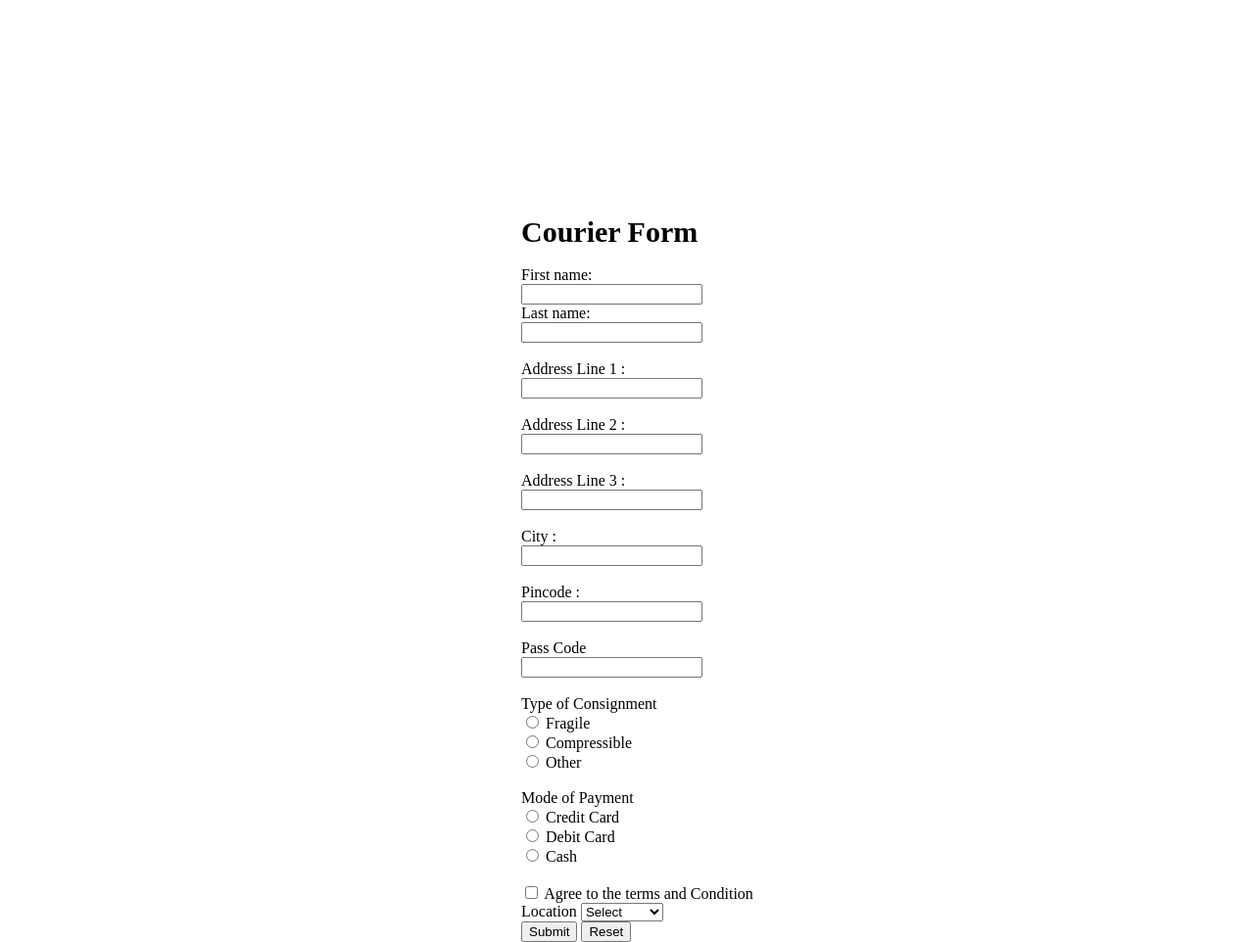
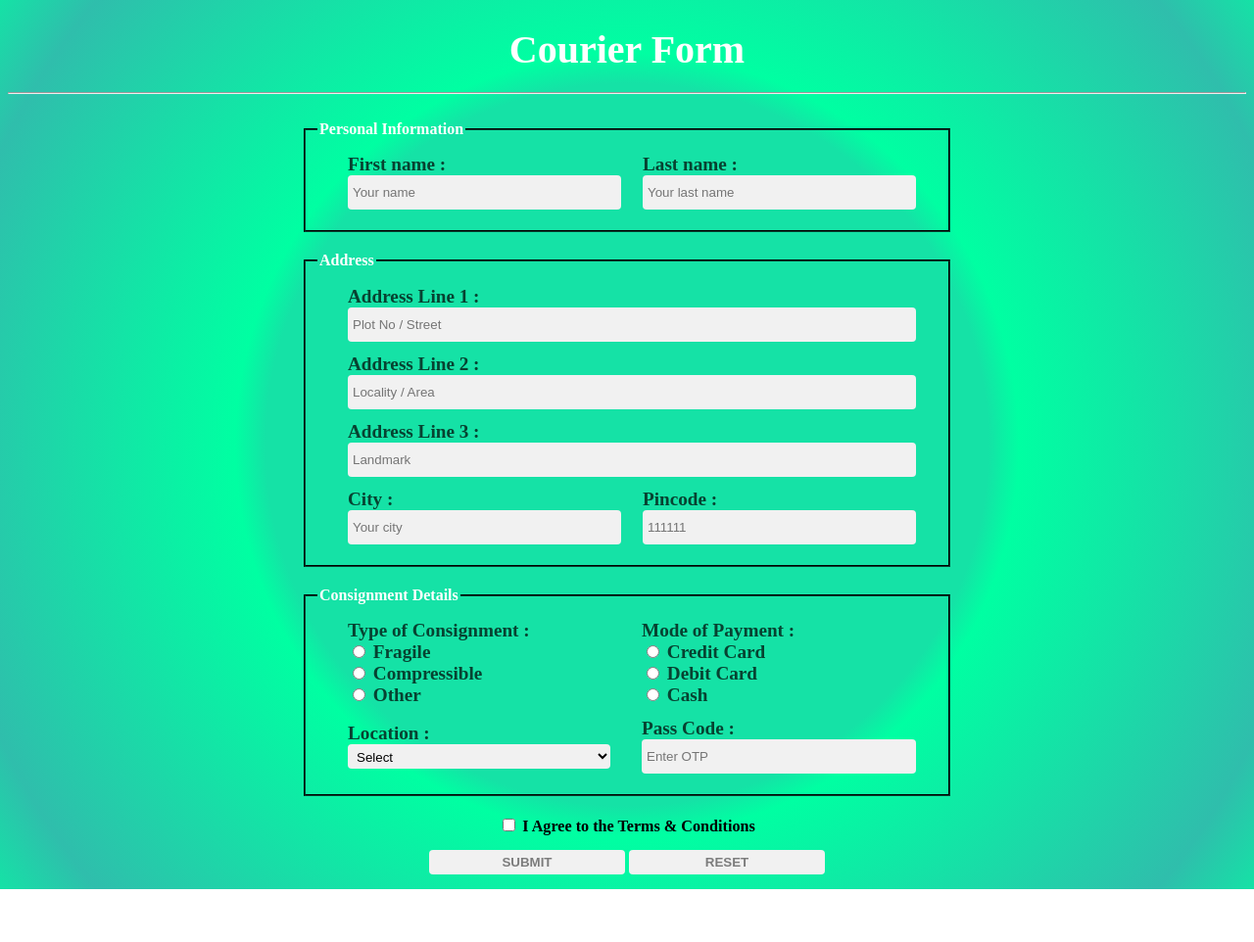
Before and after one commit to adityayadav800/Labexcercise2, a plain HTML site: page index.html in a window 1280 px wide. Shown: the whole page at 98% size. After the commit the page ends 908 px from the top, so only its background shows below. Drawn offline with Linux system fonts and the light colour scheme.

Commit message:
Minor Styles Changes

```diff
--- a/index.html
+++ b/index.html
@@ -1,61 +1,118 @@
 <!DOCTYPE html>
 <html>
 	<head>
-	<title>Lab Exersice 2 </title>
+		<title>Lab Exercise 2</title>
 		<link rel="stylesheet" type="text/css" href="styles.css">
 	</head>
 	<body>
-	<div class="form-cont">
-		<form onsubmit=" return Validate(this)" id="form">
-		 	<div class="inputText">
-		 		<strong style="font-size: 30px;">Courier Form</strong><br><br>
-  				<label for="fname">First name:</label><br>
-  				<input type="text" id="fname" name="fname" height="20" onfocusout="checkFName()"><br>
-  				<label for="lname">Last name:</label><br>
-  				<input type="text" id="lname" name="lname" onfocusout="checkLName()"><br><br>
+		<div class="container">
+			<a href="index.html"><h1>Courier Form<hr></h1></a>
+			<div class="main-content">
+				<form id="form" onsubmit=" return Validate(this)">
+
+					<fieldset>
+						<legend>Personal Information</legend>
+						<table>
+							<tr>
+								<td>
+									<label for="fname">First name :</label><br>
+									<input type="text" id="fname" name="fname" height="20" placeholder="Your name" onfocusout="checkFName()">
+								</td>
+								<td>
+									<label for="lname">Last name :</label><br>
+									<input type="text" id="lname" name="lname" placeholder="Your last name" onfocusout="checkLName()">
+								</td>
+							</tr>
+						</table>
+					</fieldset>
+
+					<fieldset>
+						<legend>Address</legend>
+						<table>
+							<tr>
+								<td colspan="2">
 									<label for="Add">Address Line 1 :</label><br>
-  				<input type="text" id="add1" name="add" onfocusout="checkAdd()"><br><br>
+									<input type="text" id="add1" name="add" placeholder="Plot No / Street" onfocusout="checkAdd()">
+								</td>
+								<tr>
+									<td colspan="2">
 										<label for="Add">Address Line 2 :</label><br>
-  				<input type="text" id="add2" name="add"><br><br>
+			  							<input type="text" id="add2" name="add" placeholder="Locality / Area">
+									</td>
+								</tr>
+								<tr>
+									<td colspan="2">
 										<label for="Add">Address Line 3 :</label><br>
-  				<input type="text" id="add3" name="add"><br><br>
+			  							<input type="text" id="add3" name="add" placeholder="Landmark">
+									</td>
+								</tr>
+
+							</tr>
+							<tr>
+								<td>
 									<label for="Add">City :</label><br>
-  				<input type="text" id="city" name="add"><br><br>
+		  							<input type="text" id="city" name="add" placeholder="Your city">
+								</td>
+								<td>
 									<label for="Add">Pincode :</label><br>
-  				<input type="text" id="pin" name="add"><br><br>
-  				<label for="otp">Pass Code</label><br>
-  				<input type="password" id="otp" name="otp" onfocusout="checkPass()" ><br><br>
-  		 	</div>
-  		 	<div> Type of Consignment</div>
+		  							<input type="text" id="pin" name="add" placeholder="111111">
+								</td>
+							</tr>
+						</table>
+					</fieldset>
+
+					<fieldset>
+						<legend>Consignment Details</legend>
+						<table>
+							<tr>
+								<td>
+									<div>Type of Consignment :</div>
 									<input type="radio" id="Fragile" name="tc" value="Fragile">
 							  		<label for="Credit Card">Fragile</label><br>
 							  		<input type="radio" id="Books" name="tc" value="Books">
 							  		<label for="Debit Card">Compressible</label><br>
 							  		<input type="radio" id="Other" name="tc" value="Other">
-  			<label for="Cash">Other</label><br><br>
-
-            <div> Mode of Payment</div>
+							  		<label for="Cash">Other</label>
+								</td>
+								<td>
+									<div>Mode of Payment :</div>
 									<input type="radio" id="Credit Card" name="pmethod" value="Credit Card">
 							  		<label for="Credit Card">Credit Card</label><br>
 							  		<input type="radio" id="Debit Card" name="pmethod" value="Debit Card">
 							  		<label for="Debit Card">Debit Card</label><br>
 							 		<input type="radio" id="Cash" name="pmethod" value="Cash">
-  			<label for="Cash"> Cash</label><br><br>
-  			<input type="checkbox" id="Agree" name="Agree" value="Agree">
-  			<label for="Agree"> Agree to the terms and Condition</label><br>
-  			<label for="drop"> Location</label>
+					  				<label for="Cash"> Cash</label>
+								</td>
+							</tr>
+							<tr>
+								<td>
+									<label for="drop">Location :</label><br>
 			  						<select id="Loc" name="drop">
 										<option value="0">Select</option>
 										<option value="1">Location 1</option>
 										<option value="2">Location 2</option>
 										<option value="3">Location 3</option>
 									</select>
+								</td>
+								<td>
+									<label for="otp">Pass Code :</label><br>
+		 							<input type="password" id="otp" name="otp" placeholder="Enter OTP" onfocusout="checkPass()">
+								</td>
+							</tr>
+						</table>
+					</fieldset>
+			  		<div>
+			  			<input type="checkbox" id="Agree" name="Agree" value="Agree">
+			  			<a><label for="Agree">I Agree to the Terms & Conditions</label></a>
+			  		</div>
+
 			  		<div>
 			  			<input type="submit" value="Submit">
 				  		<input type="reset">
 			  		</div>
 				</form>
 			</div>
+		</div>
 		<script type="text/javascript" src="index.js"></script>
 	</body>
 </html>
--- a/index.js
+++ b/index.js
@@ -6,8 +6,21 @@ function Validate(x)
 {
 	flag=true;
 
+    var fname= document.getElementsByName('fname');
+    if(fname[0].value.length==0){
+        alert("First Name cannot be Empty");
+    }
+
+
+    var add= document.getElementsByName('add');
+    if(add[0].value.length==0){
+        alert("Address Line 1 cannot be Empty");
+    }
+
+
+
     //Validating City Field
-    city= document.getElementById('city');
+    var city= document.getElementById('city');
     if(city.value.length==0 || !nameReg.test(city.value)){
         alert("Please Mention City Correctly");
         flag=false;
--- a/styles.css
+++ b/styles.css
@@ -1,18 +1,84 @@
-.form-cont{
-	position: absolute;
-	top:50%;
-	left: 40%;
-	transform: translateX(100px);
-	transform: translateY(-200px);
-	margin:20px;
+body {
+	background: rgb(21,226,166);
+	background: radial-gradient(circle, rgba(21,226,166,1) 47%, rgba(0,255,162,1) 51%, rgba(47,190,172,1) 90%, rgba(21,226,166,1) 100%);
 }
 
-.actualDiv{
-	position: absolute;
-	top:40%;
-	left: 37%;
+h1 {
+	text-align: center;
+	color: #FFFFFF;
+	font-size: 2.5em;
 }
 
-button{
-	margin:20px;
+a {
+	text-decoration: none;
 }
+
+a:hover {
+	text-shadow: 2px 2px 2px #074231;
+	text-decoration: none;
+}
+
+table {
+	width: 100%;
+	margin-right: auto;
+	margin-left: auto;
+	border-spacing: 30px 10px;
+
+}
+
+td{
+	text-align: left;
+	color: #074231;
+	font-size: 1.2em;
+	font-weight: bold;
+}
+
+input[type="text"], input[type="password"], select {
+  width: 100%;
+  height: 25px;
+  padding: 5px 5px;
+  border: none;
+  border-radius: 4px;
+  background-color: #f1f1f1;
+}
+
+input[type="submit"],input[type="reset"] {
+	width: 200px;
+	height: 25px;
+	padding: 5px 5px;
+	border: none;
+	border-radius: 4px;
+	background-color: #f1f1f1;
+	text-transform: uppercase;
+	font-weight: bold;
+	color: #7c7c7c;
+}
+
+input[type="submit"]:hover,input[type="reset"]:hover {
+	background-color: #074231;
+}
+
+
+fieldset {
+	width: 50%;
+	margin: 10px auto 20px auto;
+	border-color: #074231;
+}
+
+legend {
+	color: #FFFFFF;
+	font-weight: bolder;
+}
+
+form > div {
+	text-align: center;
+	margin-bottom: 15px;
+	font-weight: bold;
+	font-size: 1.01em;
+}
+p{
+	display: inline-block;
+	margin: 0,auto;
+	text-align: center;
+
+}
```
Lines whose indentation alone changed are shown as unchanged.
